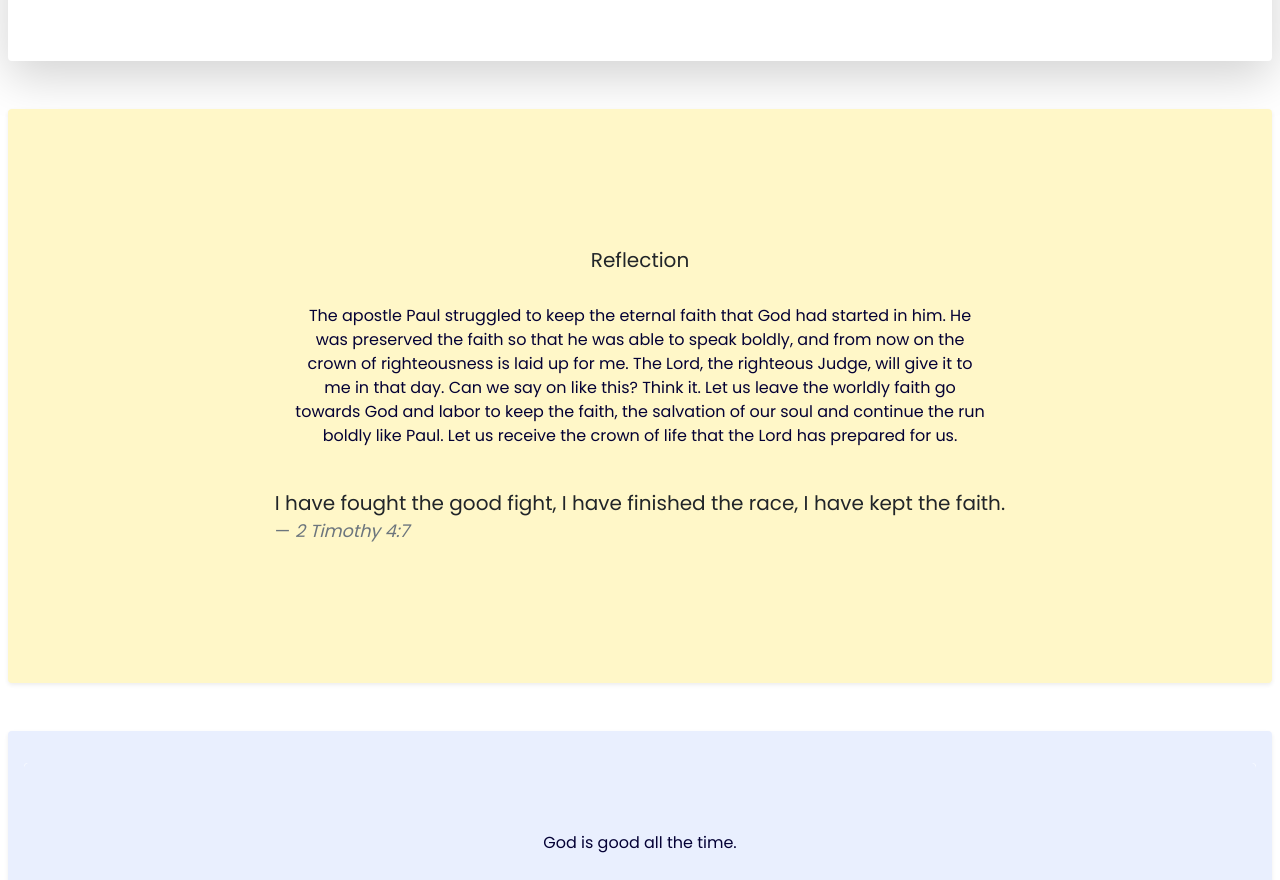
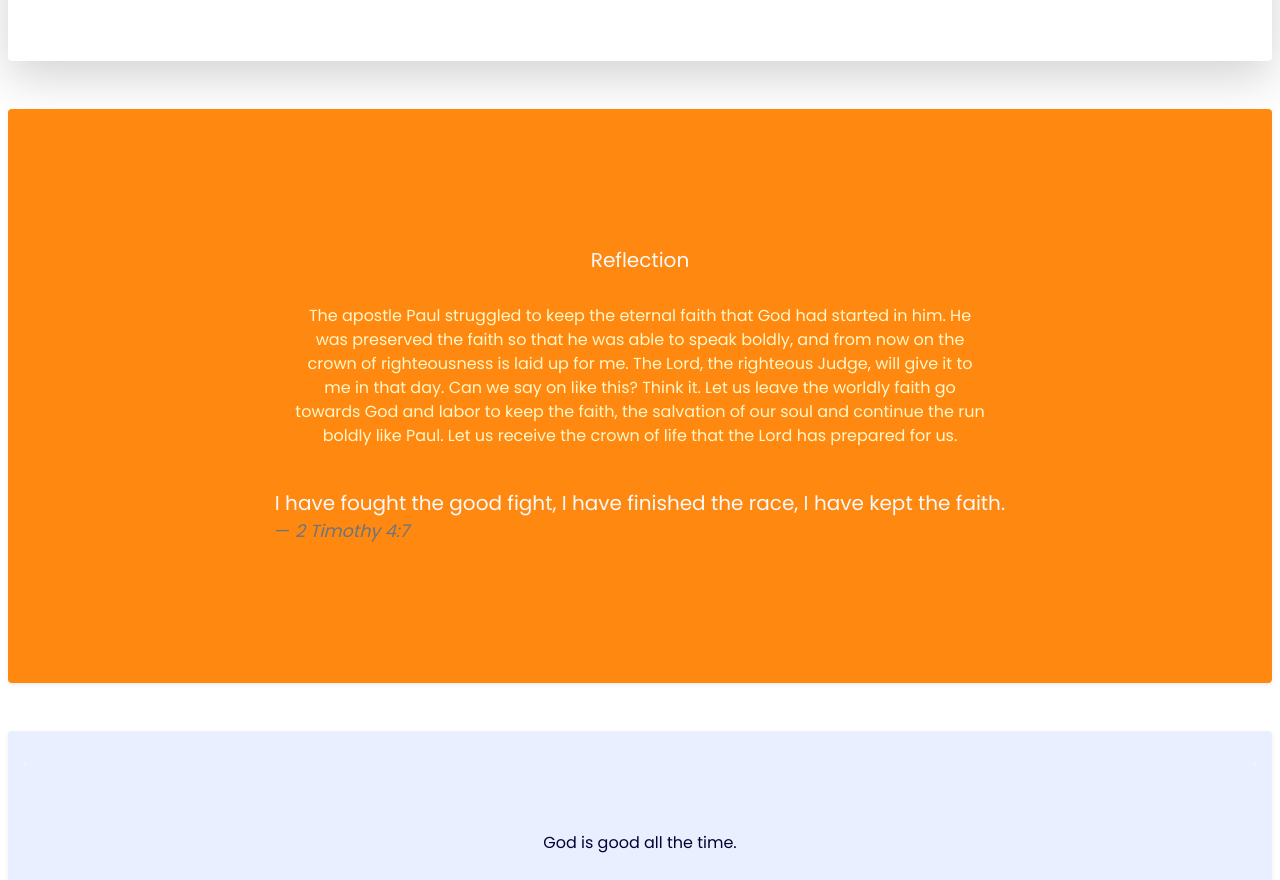
Before and after one commit to lazy-eb/church-ui, a plain HTML site: page index.html in a window 1280 px wide. Shown: the part 694-1574 px from the top of the page. Drawn offline with nearby package versions, Linux system fonts and the light colour scheme; a script that the page names is missing.

Commit message:
Changed reflection color scheme

```diff
--- a/css/index.css
+++ b/css/index.css
@@ -95,11 +95,19 @@ body{
 }
 
 .reflection-custom-class {
-  background-color: #fff7c8;
+  /* background-color: #fff7c8; */
+  background-color: #FF8811;
+
+}
+
+
+.reflection-custom-class .card-title, .blockquote{
+  color: #F8F9FA;
 }
 
 .reflection-custom-class .card-text{
-  color: #040135;
+  /* color: #040135; */
+  color: #fff7c8;
   text-align: center;
 }
 
```
